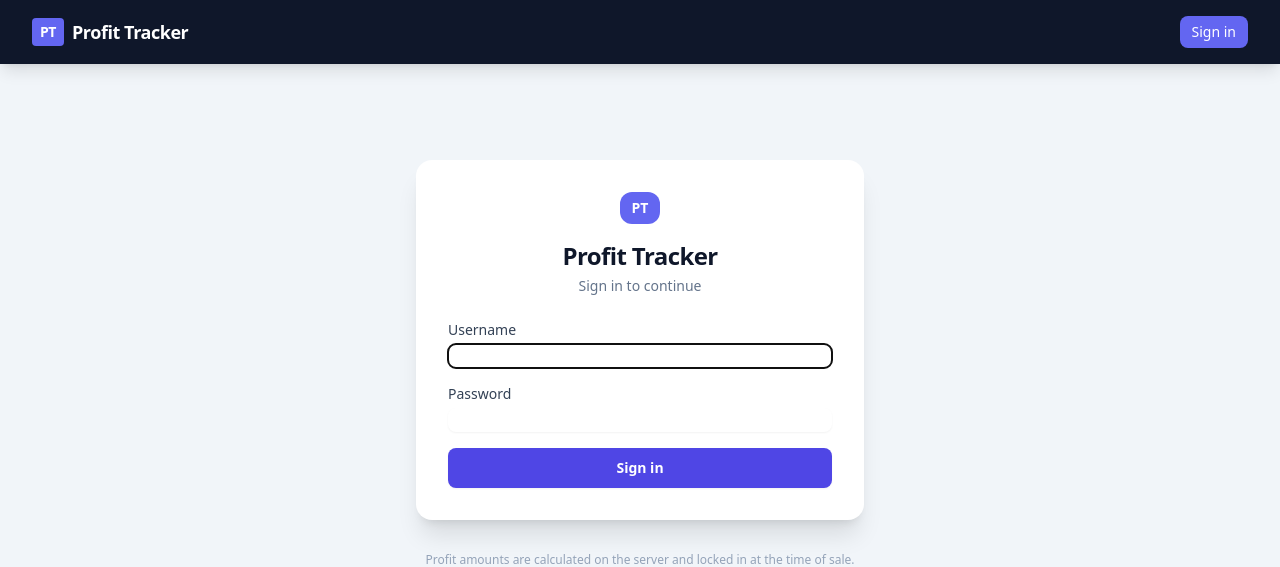
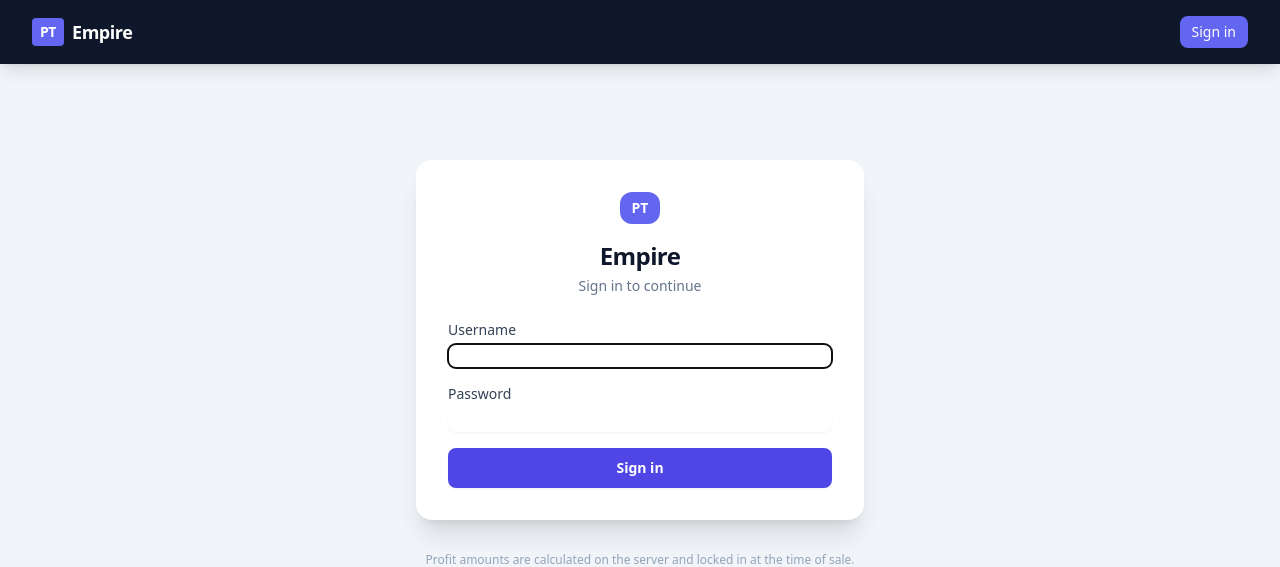
Before and after one commit to ANDERSON254KE/ProfitTracker-, a Django app: page /login/?next=/products/report/ in a window 1280 px wide. Shown: the top 567 px of the page. Run offline with Django 5.2, Linux system fonts and the light colour scheme; some libraries are stand-ins or nearby versions.

Commit message:
Rebrand the tracker as "Empire"
Replace "Profit Tracker" with "Empire" in page titles/headers and the
Django admin site title/header. Internal app/package names are unchanged
to preserve production table names and migration history.

🤖 Generated with Codebuff
Co-Authored-By: Codebuff <noreply@codebuff.com>

```diff
--- a/profit_tracker_pro/settings.py
+++ b/profit_tracker_pro/settings.py
@@ -25,8 +25,8 @@ INSTALLED_APPS = [
 ]
 
 JAZZMIN_SETTINGS = {
-    "site_title": "Profit Tracker Admin",
-    "site_header": "Profit Tracker",
+    "site_title": "Empire Admin",
+    "site_header": "Empire",
     "site_brand": "Mufasa's Inventory",
     "welcome_sign": "Welcome back, Mufasa!",
     "search_model": ["tracker.MasterProduct", "tracker.DailySale"],
--- a/tracker/templates/tracker/base.html
+++ b/tracker/templates/tracker/base.html
@@ -3,7 +3,7 @@
 <head>
     <meta charset="UTF-8">
     <meta name="viewport" content="width=device-width, initial-scale=1.0">
-    <title>{% block title %}Profit Tracker{% endblock %}</title>
+    <title>{% block title %}Empire{% endblock %}</title>
     <script src="https://cdn.tailwindcss.com"></script>
 </head>
 <body class="h-full font-sans text-slate-800 antialiased">
@@ -13,7 +13,7 @@
         <div class="flex h-16 items-center justify-between">
             <a href="{% url 'dashboard' %}" class="flex items-center gap-2 text-lg font-semibold tracking-tight">
                 <span class="rounded bg-indigo-500 px-2 py-1 text-sm">PT</span>
-                Profit Tracker
+                Empire
             </a>
 
             <div class="hidden items-center gap-6 md:flex">
--- a/tracker/templates/tracker/daily_sales_sheet.html
+++ b/tracker/templates/tracker/daily_sales_sheet.html
@@ -1,7 +1,7 @@
 {% extends "tracker/base.html" %}
 {% load money %}
 
-{% block title %}Daily Stock Sheet · {{ shop.name }} · Profit Tracker{% endblock %}
+{% block title %}Daily Stock Sheet · {{ shop.name }} · Empire{% endblock %}
 
 {% block content %}
 <div class="mb-4 flex flex-wrap items-start justify-between gap-3">
--- a/tracker/templates/tracker/login.html
+++ b/tracker/templates/tracker/login.html
@@ -1,14 +1,14 @@
 {% extends "tracker/base.html" %}
 {% load money %}
 
-{% block title %}Sign in · Profit Tracker{% endblock %}
+{% block title %}Sign in · Empire{% endblock %}
 
 {% block content %}
 <div class="mx-auto mt-16 max-w-md">
     <div class="rounded-2xl bg-white p-8 shadow-xl">
         <div class="mb-6 text-center">
             <span class="inline-block rounded-xl bg-indigo-500 px-3 py-1.5 text-sm font-bold text-white">PT</span>
-            <h1 class="mt-4 text-2xl font-bold tracking-tight text-slate-900">Profit Tracker</h1>
+            <h1 class="mt-4 text-2xl font-bold tracking-tight text-slate-900">Empire</h1>
             <p class="mt-1 text-sm text-slate-500">Sign in to continue</p>
         </div>
 
--- a/tracker/templates/tracker/manager_dashboard.html
+++ b/tracker/templates/tracker/manager_dashboard.html
@@ -1,7 +1,7 @@
 {% extends "tracker/base.html" %}
 {% load money %}
 
-{% block title %}{{ shop.name|default:"My Shop" }} · Profit Tracker{% endblock %}
+{% block title %}{{ shop.name|default:"My Shop" }} · Empire{% endblock %}
 
 {% block content %}
 <div class="mb-6 flex flex-wrap items-end justify-between gap-3">
--- a/tracker/templates/tracker/owner_dashboard.html
+++ b/tracker/templates/tracker/owner_dashboard.html
@@ -1,7 +1,7 @@
 {% extends "tracker/base.html" %}
 {% load money %}
 
-{% block title %}Owner Dashboard · Profit Tracker{% endblock %}
+{% block title %}Owner Dashboard · Empire{% endblock %}
 
 {% block content %}
 <div class="mb-6 flex flex-wrap items-end justify-between gap-3">
--- a/tracker/templates/tracker/product_comparison.html
+++ b/tracker/templates/tracker/product_comparison.html
@@ -1,7 +1,7 @@
 {% extends "tracker/base.html" %}
 {% load money %}
 
-{% block title %}Product Comparison · Profit Tracker{% endblock %}
+{% block title %}Product Comparison · Empire{% endblock %}
 
 {% block content %}
 <div class="mb-6 flex flex-wrap items-end justify-between gap-4">
--- a/tracker/templates/tracker/product_report.html
+++ b/tracker/templates/tracker/product_report.html
@@ -1,7 +1,7 @@
 {% extends "tracker/base.html" %}
 {% load money %}
 
-{% block title %}Product Report · Profit Tracker{% endblock %}
+{% block title %}Product Report · Empire{% endblock %}
 
 {% block content %}
 <div class="mb-6 flex flex-wrap items-end justify-between gap-4">
--- a/tracker/templates/tracker/shop_detail.html
+++ b/tracker/templates/tracker/shop_detail.html
@@ -1,7 +1,7 @@
 {% extends "tracker/base.html" %}
 {% load money %}
 
-{% block title %}{{ shop.name }} · Profit Tracker{% endblock %}
+{% block title %}{{ shop.name }} · Empire{% endblock %}
 
 {% block content %}
 <div class="mb-6 flex flex-wrap items-end justify-between gap-3">
--- a/tracker/templates/tracker/shop_pricing.html
+++ b/tracker/templates/tracker/shop_pricing.html
@@ -1,7 +1,7 @@
 {% extends "tracker/base.html" %}
 {% load money %}
 
-{% block title %}Shop Pricing · Profit Tracker{% endblock %}
+{% block title %}Shop Pricing · Empire{% endblock %}
 
 {% block content %}
 <div class="mb-6">
--- a/tracker/templates/tracker/shop_profit_sheet.html
+++ b/tracker/templates/tracker/shop_profit_sheet.html
@@ -1,7 +1,7 @@
 {% extends "tracker/base.html" %}
 {% load money %}
 
-{% block title %}{{ shop.name }} Profit Sheet · Profit Tracker{% endblock %}
+{% block title %}{{ shop.name }} Profit Sheet · Empire{% endblock %}
 
 {% block content %}
 <style>
```
